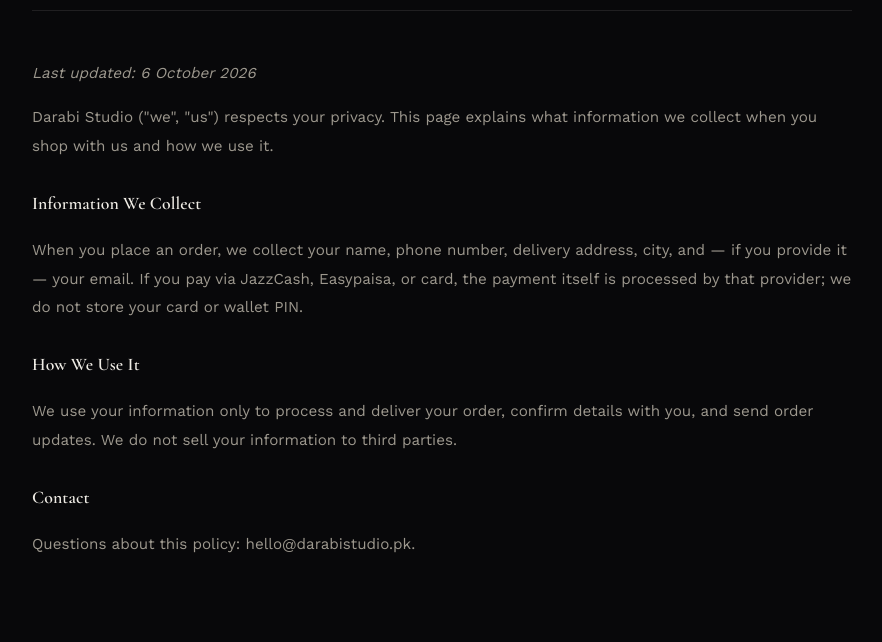
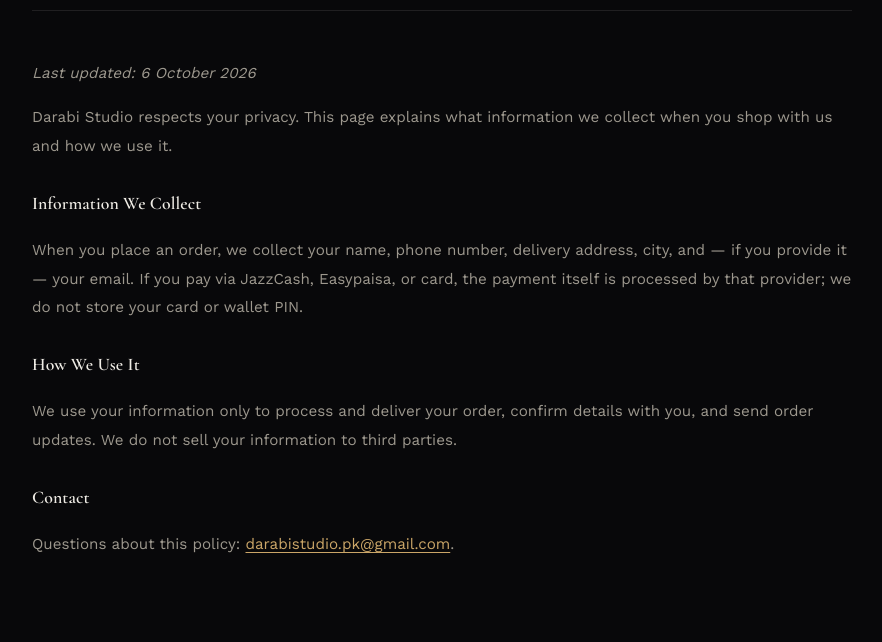
Before and after one commit to bilalshah-02/DarabiStudio, a Django app: page /privacy-policy/ in a window 1280 px wide. Shown: the part 319-961 px from the top of the page, without its empty margins (198-1080 px from the left). Run offline with Django 5.2, Linux system fonts and the light colour scheme.

Commit message:
Privacy page: remove we/us, clickable contact email

```diff
--- a/store/templates/store/legal/privacy.html
+++ b/store/templates/store/legal/privacy.html
@@ -3,11 +3,11 @@
 {% block legal_title %}Privacy Policy{% endblock %}
 {% block legal_body %}
 <p><em>Last updated: 6 October 2026</em></p>
-<p>Darabi Studio ("we", "us") respects your privacy. This page explains what information we collect when you shop with us and how we use it.</p>
+<p>Darabi Studio respects your privacy. This page explains what information we collect when you shop with us and how we use it.</p>
 <h3 style="color:var(--paper);margin-top:26px;">Information We Collect</h3>
 <p>When you place an order, we collect your name, phone number, delivery address, city, and — if you provide it — your email. If you pay via JazzCash, Easypaisa, or card, the payment itself is processed by that provider; we do not store your card or wallet PIN.</p>
 <h3 style="color:var(--paper);margin-top:26px;">How We Use It</h3>
 <p>We use your information only to process and deliver your order, confirm details with you, and send order updates. We do not sell your information to third parties.</p>
 <h3 style="color:var(--paper);margin-top:26px;">Contact</h3>
-<p>Questions about this policy: hello@darabistudio.pk.</p>
+<p>Questions about this policy: <a href="mailto:darabistudio.pk@gmail.com" style="color:var(--brass);text-decoration:underline;text-underline-offset:3px;">darabistudio.pk@gmail.com</a>.</p>
 {% endblock %}
```
